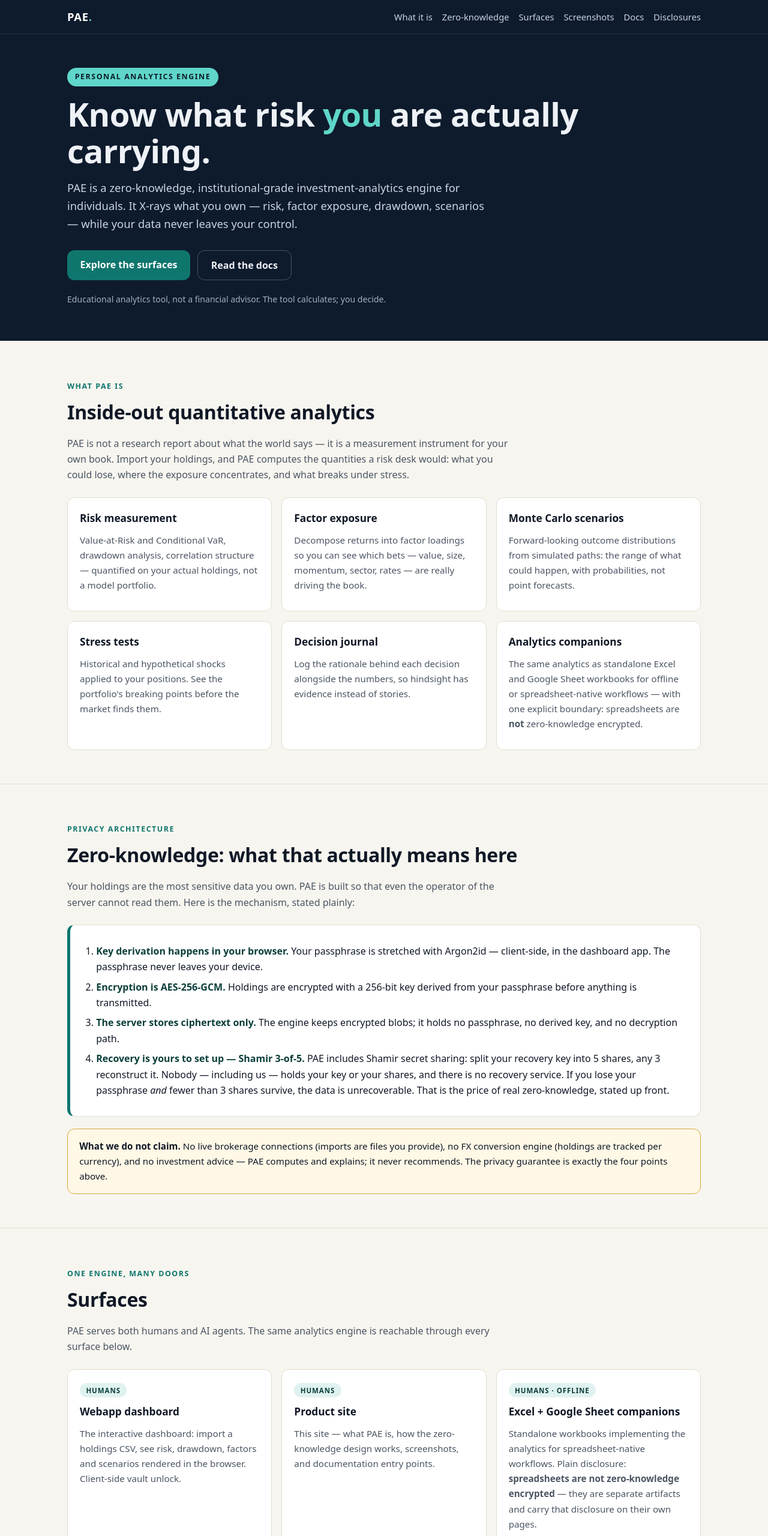
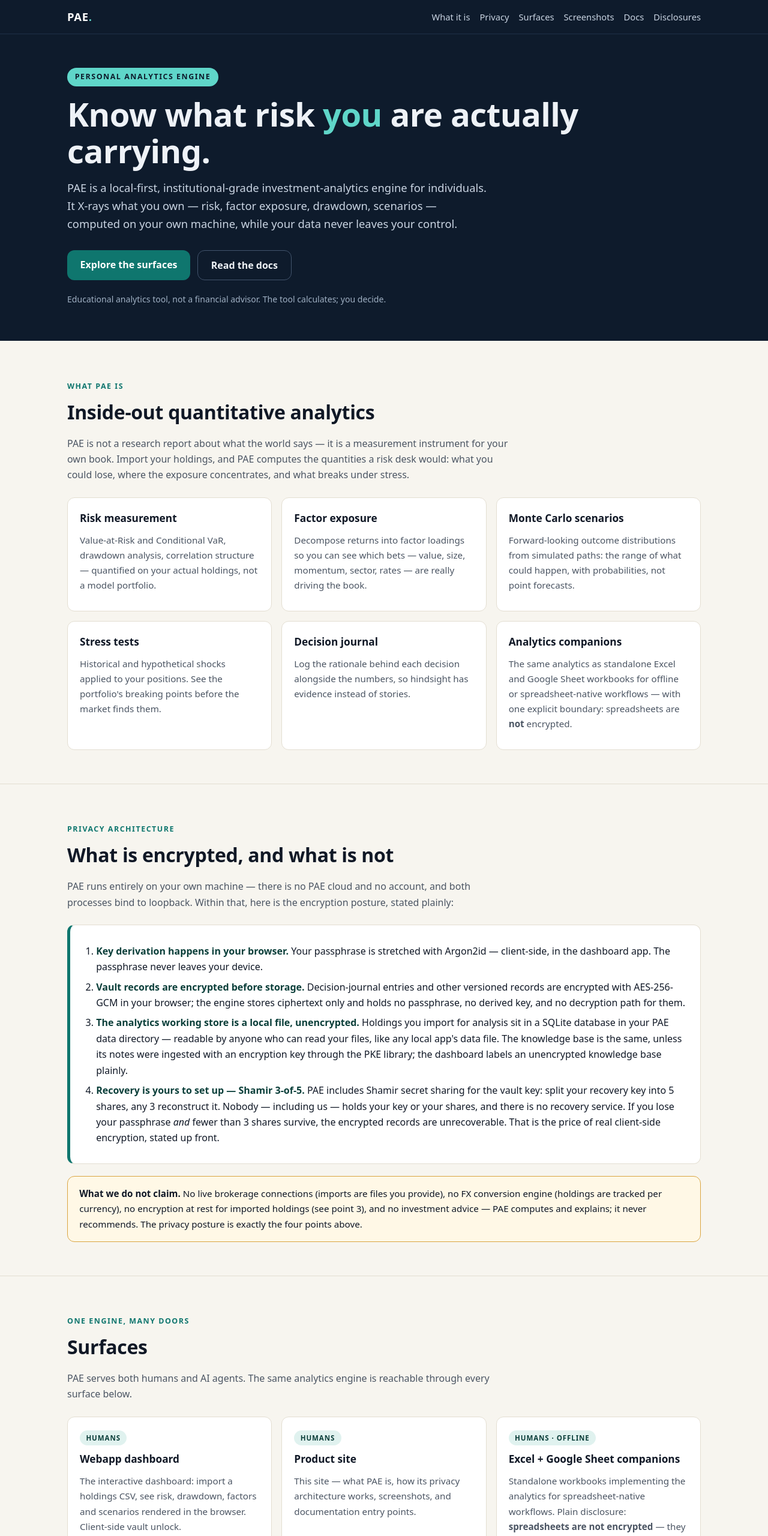
Before and after one commit to nrupala/pae, a plain HTML site: page site/index.html in a window 1280 px wide. Shown: the top 2560 px of the page at 60% size. Drawn offline with Linux system fonts and the light colour scheme.

Commit message:
docs(copy): remove the dropped zero-knowledge claim; state the real encryption split (Phase 3D W2+W10)
The owner dropped the zero-knowledge/zero-trust claim in 3C; it
still fronted the product in the README tagline, the product
site (title, meta, og/twitter, lede, a whole section, footer),
llms.txt, the discovery document, and the FastAPI app
description. All replaced with the positioning that is TRUE of
the shipped build: local-first, user-sovereign; vault records
encrypted in the browser (AES-256-GCM, Argon2id, Shamir recovery
— all still described, now scoped to the records they cover);
the analytics working store is an unencrypted local file, stated
wherever the split matters (README Security Model rewritten to
say so, site privacy section rewritten as 'what is encrypted,
and what is not').

W10 (README feature list): 'Correlation Analysis' now states it
is an engine REST API surface, not a dashboard view; the Decision
Journal line no longer promises dashboard calibration (library-
only, over the MCP-side journal); the PKE line states the
encrypted-only-with-a-DEK truth and the Knowledge view's plain
labelling. The IBKR import claim is narrowed to the header
layout the parser actually detects.

FUNCTION_REFERENCE: stress entries updated for Phase 3D
semantics (true percents, classify_asset's real behavior,
aliases, cash 0.0). Engine storage doc: 'zero-knowledge model'
-> 'ciphertext-only model'.

Signed-off-by: Wright <wright@aimlds.org>

```diff
--- a/site/index.html
+++ b/site/index.html
@@ -3,16 +3,16 @@
 <head>
   <meta charset="utf-8">
   <meta name="viewport" content="width=device-width, initial-scale=1">
-  <title>PAE — Personal Analytics Engine | Zero-knowledge investment analytics for individuals</title>
-  <meta name="description" content="PAE (Personal Analytics Engine) is a zero-knowledge, institutional-grade investment analytics tool for individuals: VaR/CVaR, factor exposure, Monte Carlo, drawdown and stress tests on your own holdings. Your passphrase never leaves your device; the server stores ciphertext only. Educational analytics — the tool calculates, you decide.">
-  <meta name="keywords" content="PAE, Personal Analytics Engine, zero-knowledge, investment analytics, portfolio risk, VaR, CVaR, factor exposure, Monte Carlo, stress testing, drawdown">
+  <title>PAE — Personal Analytics Engine | Local-first investment analytics for individuals</title>
+  <meta name="description" content="PAE (Personal Analytics Engine) is a local-first, institutional-grade investment analytics tool for individuals: VaR/CVaR, factor exposure, Monte Carlo, drawdown and stress tests on your own holdings, computed on your own machine. Vault records are encrypted in your browser; your passphrase never leaves your device. Educational analytics — the tool calculates, you decide.">
+  <meta name="keywords" content="PAE, Personal Analytics Engine, local-first, investment analytics, portfolio risk, VaR, CVaR, factor exposure, Monte Carlo, stress testing, drawdown">
   <meta name="author" content="Nrupal Akolkar">
   <meta property="og:type" content="website">
   <meta property="og:title" content="PAE — Personal Analytics Engine">
-  <meta property="og:description" content="Zero-knowledge, institutional-grade investment analytics for individuals. VaR/CVaR, factor exposure, Monte Carlo, stress tests. Your data never leaves your control.">
+  <meta property="og:description" content="Local-first, institutional-grade investment analytics for individuals. VaR/CVaR, factor exposure, Monte Carlo, stress tests — computed on your own machine. Your data never leaves your control.">
   <meta name="twitter:card" content="summary">
   <meta name="twitter:title" content="PAE — Personal Analytics Engine">
-  <meta name="twitter:description" content="Zero-knowledge, institutional-grade investment analytics for individuals. The tool calculates; you decide.">
+  <meta name="twitter:description" content="Local-first, institutional-grade investment analytics for individuals. The tool calculates; you decide.">
   <link rel="stylesheet" href="styles.css">
 </head>
 <body>
@@ -22,7 +22,7 @@
     <a class="brand" href="index.html">PAE<span>.</span></a>
     <nav aria-label="Primary">
       <a class="nav-link" href="#what">What it is</a>
-      <a class="nav-link" href="#zero-knowledge">Zero-knowledge</a>
+      <a class="nav-link" href="#privacy">Privacy</a>
       <a class="nav-link" href="#surfaces">Surfaces</a>
       <a class="nav-link" href="#screenshots">Screenshots</a>
       <a class="nav-link" href="#docs">Docs</a>
@@ -37,7 +37,7 @@
     <div class="wrap">
       <span class="kicker">Personal Analytics Engine</span>
       <h1 id="hero-title">Know what risk <span class="accent">you</span> are actually carrying.</h1>
-      <p class="lede">PAE is a zero-knowledge, institutional-grade investment-analytics engine for individuals. It X-rays what you own — risk, factor exposure, drawdown, scenarios — while your data never leaves your control.</p>
+      <p class="lede">PAE is a local-first, institutional-grade investment-analytics engine for individuals. It X-rays what you own — risk, factor exposure, drawdown, scenarios — computed on your own machine, while your data never leaves your control.</p>
       <div class="cta-row">
         <a class="btn btn-primary" href="#surfaces">Explore the surfaces</a>
         <a class="btn btn-ghost" href="https://github.com/nrupala/pae/tree/main/docs">Read the docs</a>
@@ -76,30 +76,30 @@
         </article>
         <article class="card">
           <h3>Analytics companions</h3>
-          <p>The same analytics as standalone Excel and Google Sheet workbooks for offline or spreadsheet-native workflows — with one explicit boundary: spreadsheets are <strong>not</strong> zero-knowledge encrypted.</p>
+          <p>The same analytics as standalone Excel and Google Sheet workbooks for offline or spreadsheet-native workflows — with one explicit boundary: spreadsheets are <strong>not</strong> encrypted.</p>
         </article>
       </div>
     </div>
   </section>
 
-  <!-- ============ ZERO-KNOWLEDGE ============ -->
-  <section id="zero-knowledge" aria-labelledby="zk-title">
+  <!-- ============ PRIVACY ARCHITECTURE ============ -->
+  <section id="privacy" aria-labelledby="privacy-title">
     <div class="wrap">
       <p class="eyebrow">Privacy architecture</p>
-      <h2 id="zk-title">Zero-knowledge: what that actually means here</h2>
-      <p class="section-sub">Your holdings are the most sensitive data you own. PAE is built so that even the operator of the server cannot read them. Here is the mechanism, stated plainly:</p>
+      <h2 id="privacy-title">What is encrypted, and what is not</h2>
+      <p class="section-sub">PAE runs entirely on your own machine — there is no PAE cloud and no account, and both processes bind to loopback. Within that, here is the encryption posture, stated plainly:</p>
 
       <div class="zk">
         <ol>
           <li><strong>Key derivation happens in your browser.</strong> Your passphrase is stretched with Argon2id — client-side, in the dashboard app. The passphrase never leaves your device.</li>
-          <li><strong>Encryption is AES-256-GCM.</strong> Holdings are encrypted with a 256-bit key derived from your passphrase before anything is transmitted.</li>
-          <li><strong>The server stores ciphertext only.</strong> The engine keeps encrypted blobs; it holds no passphrase, no derived key, and no decryption path.</li>
-          <li><strong>Recovery is yours to set up — Shamir 3-of-5.</strong> PAE includes Shamir secret sharing: split your recovery key into 5 shares, any 3 reconstruct it. Nobody — including us — holds your key or your shares, and there is no recovery service. If you lose your passphrase <em>and</em> fewer than 3 shares survive, the data is unrecoverable. That is the price of real zero-knowledge, stated up front.</li>
+          <li><strong>Vault records are encrypted before storage.</strong> Decision-journal entries and other versioned records are encrypted with AES-256-GCM in your browser; the engine stores ciphertext only and holds no passphrase, no derived key, and no decryption path for them.</li>
+          <li><strong>The analytics working store is a local file, unencrypted.</strong> Holdings you import for analysis sit in a SQLite database in your PAE data directory — readable by anyone who can read your files, like any local app's data file. The knowledge base is the same, unless its notes were ingested with an encryption key through the PKE library; the dashboard labels an unencrypted knowledge base plainly.</li>
+          <li><strong>Recovery is yours to set up — Shamir 3-of-5.</strong> PAE includes Shamir secret sharing for the vault key: split your recovery key into 5 shares, any 3 reconstruct it. Nobody — including us — holds your key or your shares, and there is no recovery service. If you lose your passphrase <em>and</em> fewer than 3 shares survive, the encrypted records are unrecoverable. That is the price of real client-side encryption, stated up front.</li>
         </ol>
       </div>
 
       <div class="zk-boundary" role="note" aria-label="What we do not claim">
-        <strong>What we do not claim.</strong> No live brokerage connections (imports are files you provide), no FX conversion engine (holdings are tracked per currency), and no investment advice — PAE computes and explains; it never recommends. The privacy guarantee is exactly the four points above.
+        <strong>What we do not claim.</strong> No live brokerage connections (imports are files you provide), no FX conversion engine (holdings are tracked per currency), no encryption at rest for imported holdings (see point 3), and no investment advice — PAE computes and explains; it never recommends. The privacy posture is exactly the four points above.
       </div>
     </div>
   </section>
@@ -120,12 +120,12 @@
         <article class="card">
           <span class="tag">Humans</span>
           <h3>Product site</h3>
-          <p>This site — what PAE is, how the zero-knowledge design works, screenshots, and documentation entry points.</p>
+          <p>This site — what PAE is, how its privacy architecture works, screenshots, and documentation entry points.</p>
         </article>
         <article class="card">
           <span class="tag">Humans · offline</span>
           <h3>Excel + Google Sheet companions</h3>
-          <p>Standalone workbooks implementing the analytics for spreadsheet-native workflows. Plain disclosure: <strong>spreadsheets are not zero-knowledge encrypted</strong> — they are separate artifacts and carry that disclosure on their own pages.</p>
+          <p>Standalone workbooks implementing the analytics for spreadsheet-native workflows. Plain disclosure: <strong>spreadsheets are not encrypted</strong> — they are separate artifacts and carry that disclosure on their own pages.</p>
         </article>
         <article class="card">
           <span class="tag">Humans + agents</span>
@@ -261,8 +261,8 @@
           <li><strong>Educational analytics tool, not a financial advisor.</strong> PAE computes risk numbers; it does not give investment advice.</li>
           <li><strong>The tool calculates; you decide.</strong> Every number on this site and in the dashboard is a measurement, never a recommendation.</li>
           <li><strong>No buy/sell recommendations.</strong> PAE outputs analytics, not trade signals. It will never tell you what to buy or sell.</li>
-          <li><strong>We never sell user data.</strong> And under the zero-knowledge design, there is nothing readable to sell — the server holds ciphertext only.</li>
-          <li><strong>Spreadsheets are not zero-knowledge encrypted.</strong> The Excel and Google Sheet companions are separate, standalone artifacts without PAE's encryption guarantees.</li>
+          <li><strong>We never sell user data.</strong> PAE has no cloud and no telemetry: your data lives on your machine, and there is nothing on a server of ours to sell.</li>
+          <li><strong>Spreadsheets are not encrypted.</strong> The Excel and Google Sheet companions are separate, standalone artifacts without PAE's encryption guarantees.</li>
         </ul>
       </div>
     </div>
@@ -272,7 +272,7 @@
 <footer class="site-footer">
   <div class="footer-grid">
     <div>
-      <p><strong style="color:#eef2f7">PAE — Personal Analytics Engine.</strong> Zero-knowledge, institutional-grade investment analytics for individuals.</p>
+      <p><strong style="color:#eef2f7">PAE — Personal Analytics Engine.</strong> Local-first, institutional-grade investment analytics for individuals.</p>
       <p class="footer-note">Docs: <a href="https://github.com/nrupala/pae/tree/main/docs">github.com/nrupala/pae/tree/main/docs</a></p>
     </div>
     <div>
--- a/site/styles.css
+++ b/site/styles.css
@@ -201,7 +201,7 @@
 
 .card p { color: var(--muted); font-size: 0.95rem; }
 
-/* ---------- zero-knowledge block ---------- */
+/* ---------- privacy architecture block ---------- */
 
 .zk {
   background: var(--surface);
```
Also changed, not shown: docs/FUNCTION_REFERENCE.md (+7 -6 lines), llms.txt (+5 -2 lines), README.md, 2 other files.
